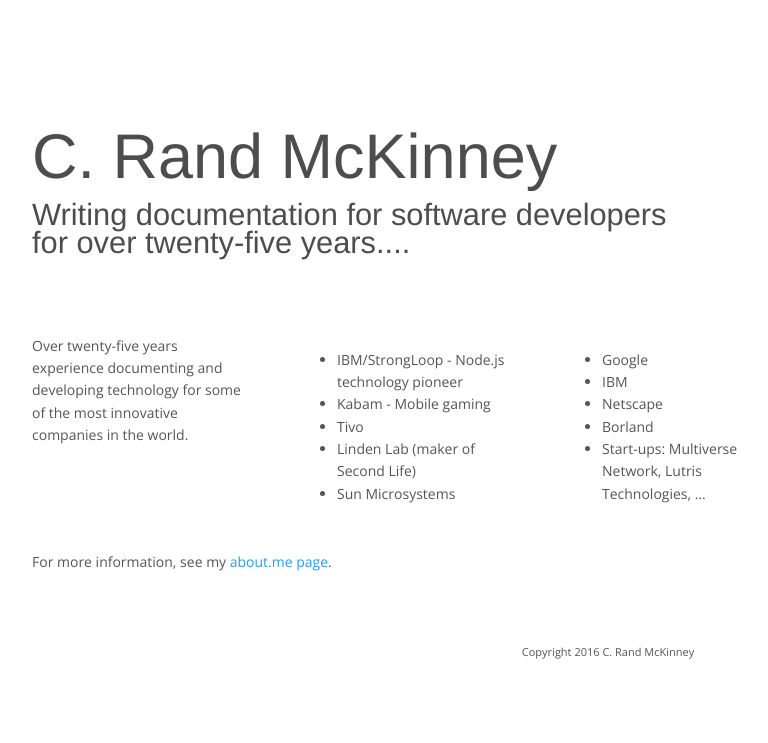
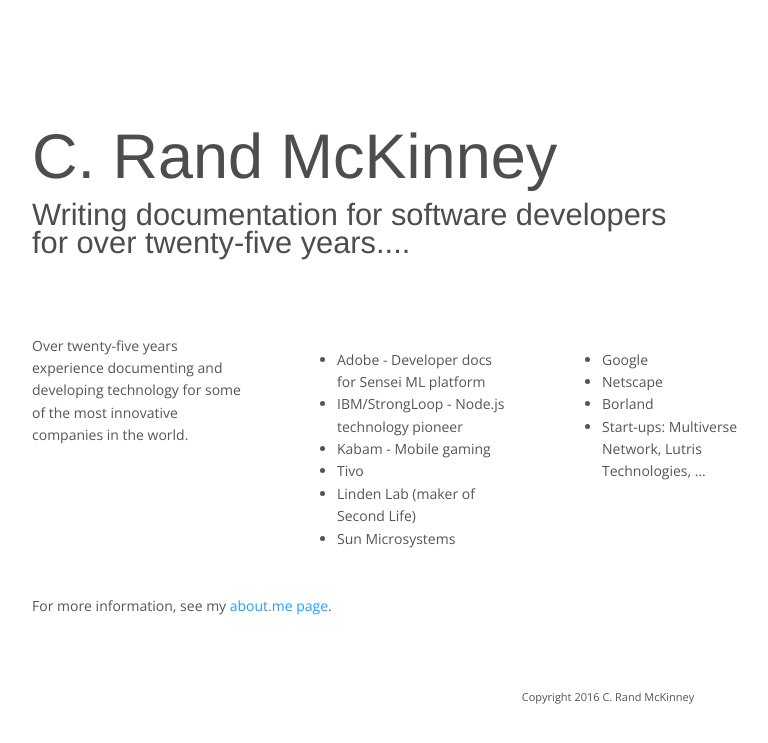
Before and after one commit to crandmck/crandmck.github.io, a Jekyll site: the page built from index.html, in a window 1280 px wide. Shown: the top 743 px of the page, without its empty margins (32-800 px from the left). Built offline with Jekyll 4.4.1, drawn with Linux system fonts in a browser that asks for light colours.

Commit message:
Update index.html

```diff
--- a/index.html
+++ b/index.html
@@ -20,6 +20,7 @@
 
       <div id="apis">
         <ul>
+          <li>Adobe - Developer docs for Sensei ML platform</li>
           <li>IBM/StrongLoop - Node.js technology pioneer</li>
           <li>Kabam - Mobile gaming</li>
           <li>Tivo</li>
@@ -31,7 +32,6 @@
       <div id="performance">
         <ul>
            <li>Google</li>
-           <li>IBM</li>
            <li>Netscape</li>
            <li>Borland</li>
            <li>Start-ups: Multiverse Network, Lutris Technologies, ...</li>
```
